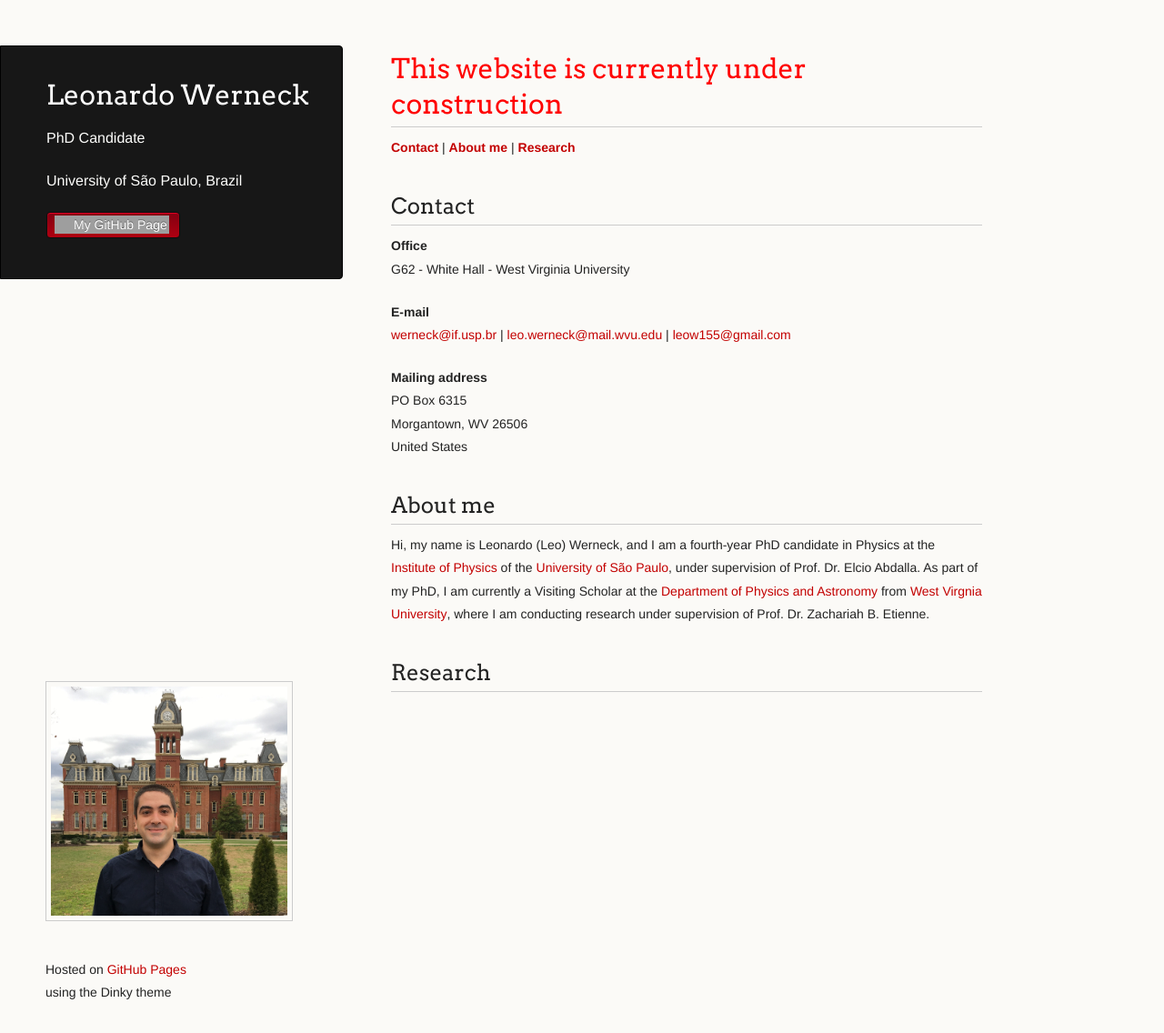
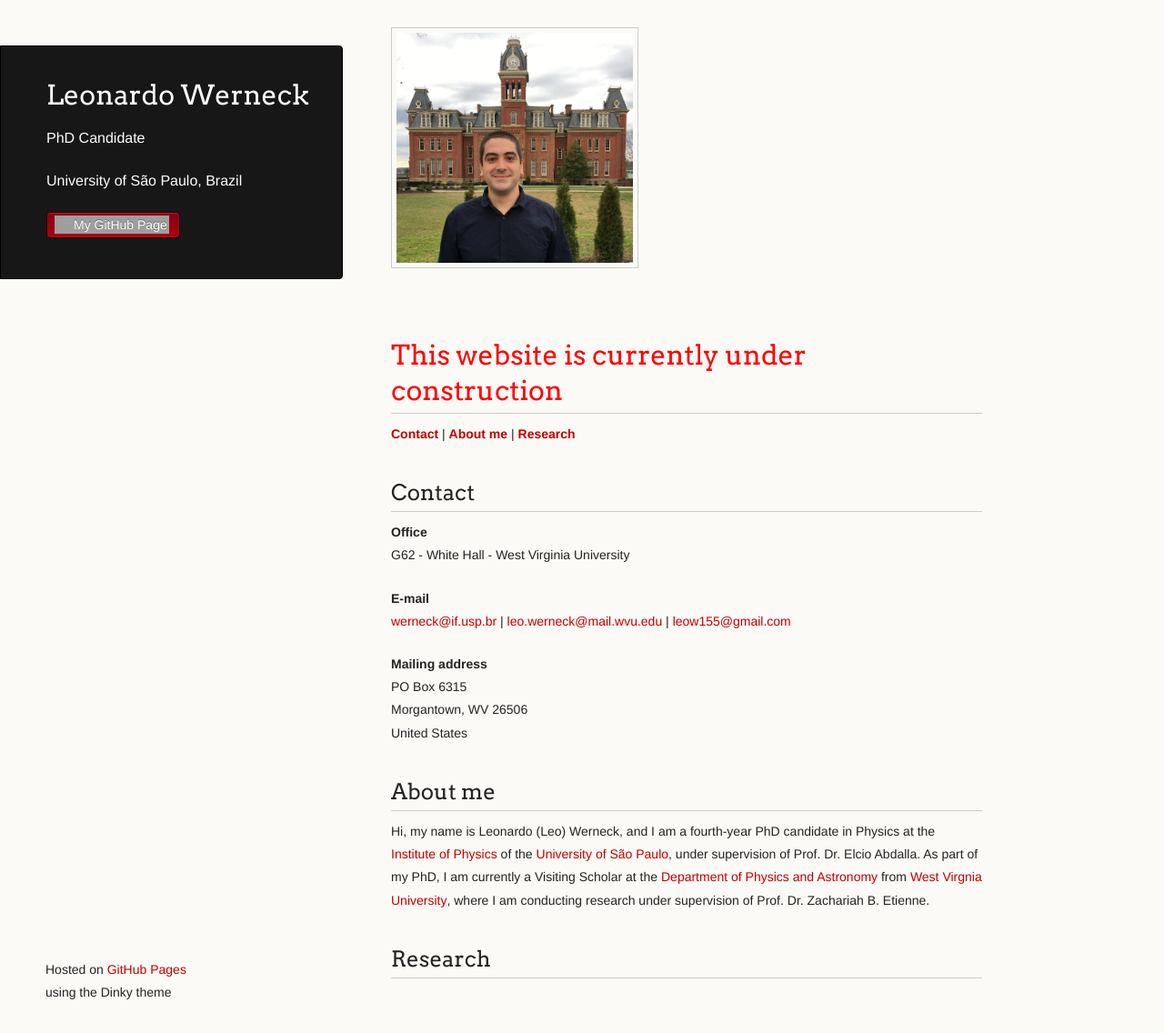
Before and after one commit to leowerneck/leowerneck.github.io, a Jekyll site: the page built from index.md, in a window 1280 px wide and 1136 px high. Shown: the whole window at 91% size. Built offline with Jekyll 4.4.1, drawn with Linux system fonts in a browser that asks for light colours; a script that is not in the unit is left out; grey boxes are pictures that could not be loaded.

Commit message:
Testing picture position

```diff
--- a/_layouts/default.html
+++ b/_layouts/default.html
@@ -26,11 +26,11 @@
       </header>
 
       <section>
+        <img class=header align="center" src="assets/LeoWebsite.jpg" width="260">
         {{ content }}
       </section>
 
       <footer>
-        <img class=header align="center" src="assets/LeoWebsite.jpg" width="260">
         <p><small>Hosted on <a href="https://pages.github.com">GitHub Pages</a> using the Dinky theme</small></p>
       </footer>
     </div>
```
